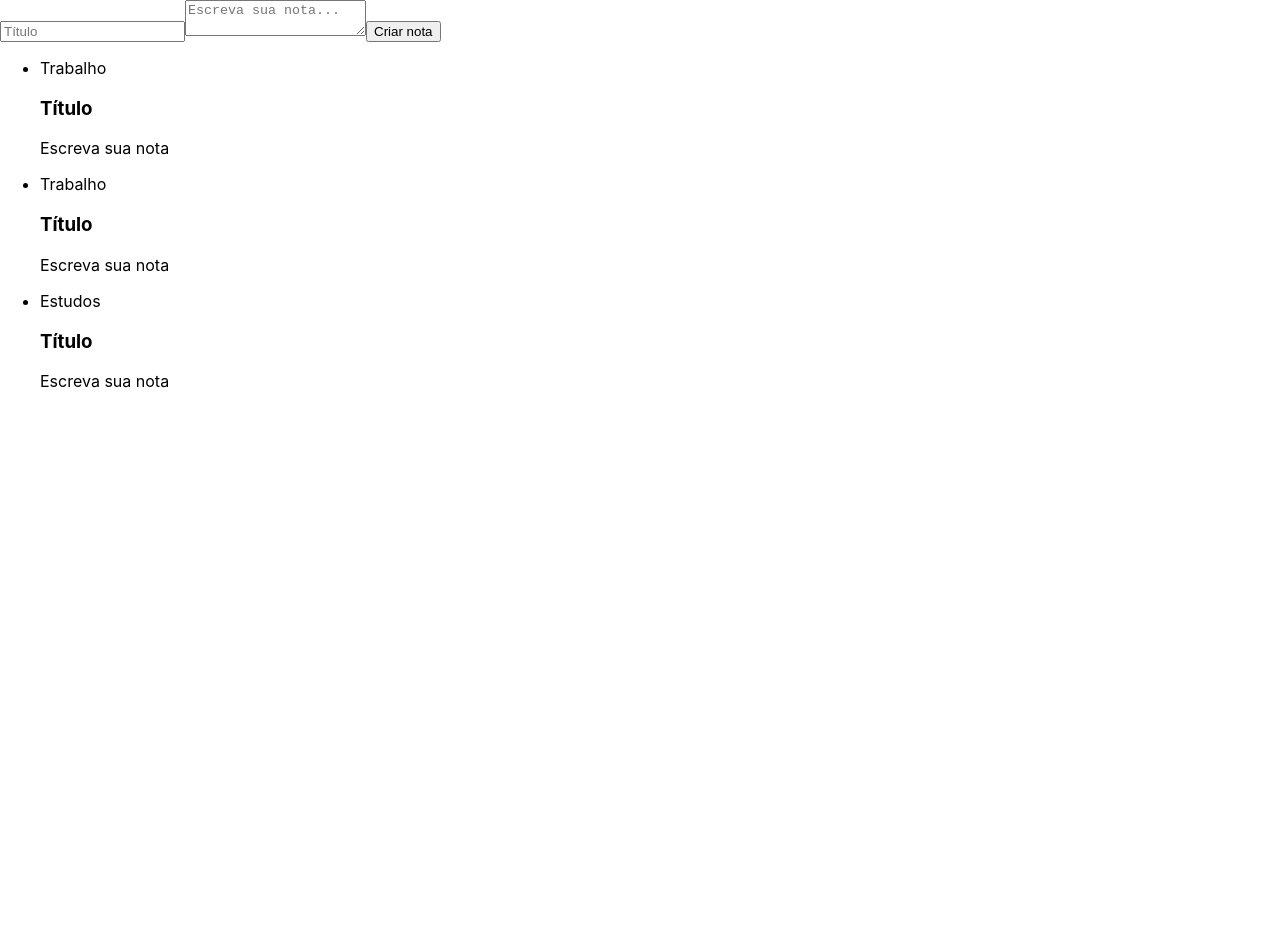
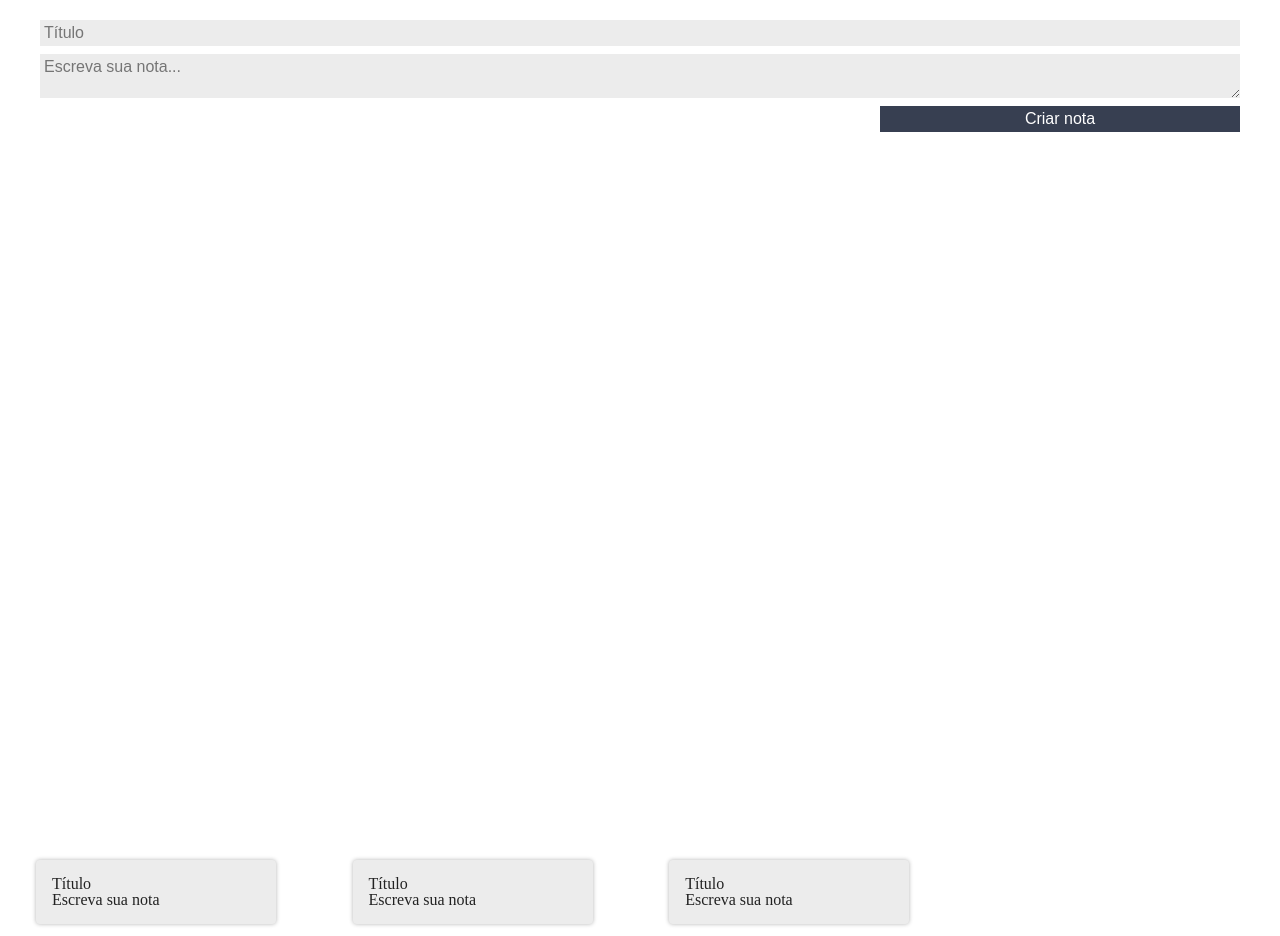
Before and after one commit to alexandrepalota/Alura-React-01-Ceep, a React (Create React App) app: page / in a window 1280 px wide. Before the commit the page ends 800 px from the top, so only its background shows below. Built offline with nearby package versions, Linux system fonts and the light colour scheme.

Commit message:
Aplicando estilos

```diff
--- /dev/null
+++ b/src/App.css
@@ -0,0 +1,11 @@
+.conteudo {
+    display: flex;
+  }
+
+  :root {
+    --primaria: #58a4b0;
+    --secundaria: #373f51;
+    --secundaria-ativa: #cccccc;
+    --fundo: #ffffff;
+    --fundo-detalhes: #ececec;
+  }
--- a/src/App.jsx
+++ b/src/App.jsx
@@ -1,6 +1,7 @@
 import { Component } from "react";
-import FormularioCadastro from "./components/FormularioCadastro";
-import ListaDeNotas from "./components/ListaDeNotas";
+import './App.css'
+import FormularioCadastro from "./components/FormularioCadastro/FormularioCadastro";
+import ListaDeNotas from "./components/ListaDeNotas/ListaDeNotas";
 class App extends Component {
   render() {
     return (
--- a/src/components/CardNota.jsx
+++ b/src/components/CardNota/CardNota.jsx
@@ -1,9 +1,10 @@
 import { Component } from "react";
+import "./estilo.css"
 
 class CardNota extends Component {
     render() {
         return (
-            <section>
+            <section className="card-nota">
                 <header>
                     <h3>Título</h3>
                 </header>
--- /dev/null
+++ b/src/components/CardNota/estilo.css
@@ -0,0 +1,27 @@
+.card-nota {
+    display: flex;
+    flex-direction: column;
+    align-items: flex-start;
+    justify-content: space-between;
+    background-color: var(--fundo-detalhes);
+    border-radius: 4px;
+    flex-wrap: wrap;
+    box-shadow: 0 0 4px rgba(0, 0, 0, 0.3);
+    padding: 16px;
+  }
+  .card-nota_cabecalho {
+    font-size: 1.1em;
+    display: flex;
+    justify-content: space-between;
+    align-items: center;
+  }
+
+  .card-nota_texto {
+    margin-top: 8px;
+    font-size: 1em;
+  }
+
+  .card-nota_titulo {
+    font-size: 1.2em;
+    margin-right: 12px;
+  }
--- a/src/components/FormularioCadastro.jsx
+++ /dev/null
@@ -1,15 +0,0 @@
-import { Component } from "react";
-
-class FormularioCadastro extends Component {
-    render() {
-        return (
-            <form>
-                <input type="text" placeholder="Título" />
-                <textarea placeholder="Escreva sua nota..." />
-                <button>Criar nota</button>
-            </form>
-        );
-    }
-}
-
-export default FormularioCadastro;
--- /dev/null
+++ b/src/components/FormularioCadastro/FormularioCadastro.jsx
@@ -0,0 +1,21 @@
+import { Component } from "react";
+import "./estilo.css"
+
+class FormularioCadastro extends Component {
+    render() {
+        return (
+            <form className="form-cadastro">
+                <input
+                    className="form-cadastro_input"
+                    type="text"
+                    placeholder="Título" />
+                <textarea
+                    className="form-cadastro_input"
+                    placeholder="Escreva sua nota..." />
+                <button className="form-cadastro_input form-cadastro_submit">Criar nota</button>
+            </form>
+        );
+    }
+}
+
+export default FormularioCadastro;
--- /dev/null
+++ b/src/components/FormularioCadastro/estilo.css
@@ -0,0 +1,29 @@
+.form-cadastro {
+    flex-grow: 2;
+    box-shadow: 0 0 4px rgba(0, 0, 0, 0.3);
+    z-index: 1;
+    min-height: 100vh;
+    display: flex;
+    flex-direction: column;
+    padding: 12px 40px;
+  }
+  .form-cadastro_input {
+    margin-top: 8px;
+    padding: 4px;
+    border: none;
+    background-color: var(--fundo-detalhes);
+    font-family: Arial, Helvetica, sans-serif;
+    font-weight: 100;
+  }
+
+  .form-cadastro_submit {
+    align-self: flex-end;
+    width: 30%;
+    background-color: var(--secundaria);
+    color: white;
+    font-weight: 400;
+  }
+
+  .form-cadastro_submit:active {
+    background-color: var(--secundaria-ativa);
+  }
--- a/src/components/ListaDeNotas.jsx
+++ b/src/components/ListaDeNotas/ListaDeNotas.jsx
@@ -1,14 +1,15 @@
 import React, { Component } from 'react';
-import CardNota from './CardNota';
+import CardNota from '../CardNota/CardNota';
+import "./estilo.css"
+
 class ListaDeNotas extends Component {
 
     render() {
         return (
-            <ul>
-                {Array.of("Trabalho", "Trabalho", "Estudos").map(categoria => {
+            <ul className='lista-notas'>
+                {Array.of("Trabalho", "Trabalho", "Estudos").map((categoria, index) => {
                     return (
-                        <li key={categoria}>
-                            <div>{categoria}</div>
+                        <li key={index} className='lista-notas_item'>
                             <CardNota />
                         </li>
                     )
--- /dev/null
+++ b/src/components/ListaDeNotas/estilo.css
@@ -0,0 +1,19 @@
+.lista-notas {
+    background-color: var(--fundo);
+    flex-grow: 3;
+    display: grid;
+    grid-template-columns: auto auto auto auto auto;
+    list-style-type: none;
+    padding-left: 24px;
+    padding-top: 24px;
+}
+/*
+Para evitar problemas com conflito de nomes, utilizamos a seguinte convenção:
+nome do componente seguido por _ e o nome da classe desejada
+*/
+.lista-notas_item {
+    margin: 12px;
+    max-width: 240px;
+    max-height: 400px;
+    display: inline;
+}
--- a/src/index.css
+++ b/src/index.css
@@ -1,13 +1,441 @@
-body {
+html,
+body,
+div,
+span,
+applet,
+object,
+iframe,
+h1,
+h2,
+h3,
+h4,
+h5,
+h6,
+p,
+blockquote,
+pre,
+a,
+abbr,
+acronym,
+address,
+big,
+cite,
+code,
+del,
+dfn,
+em,
+img,
+ins,
+kbd,
+q,
+s,
+samp,
+small,
+strike,
+strong,
+sub,
+sup,
+tt,
+var,
+b,
+u,
+i,
+center,
+dl,
+dt,
+dd,
+ol,
+ul,
+li,
+fieldset,
+form,
+label,
+legend,
+table,
+caption,
+tbody,
+tfoot,
+thead,
+tr,
+th,
+td,
+article,
+aside,
+canvas,
+details,
+embed,
+figure,
+figcaption,
+footer,
+header,
+hgroup,
+menu,
+nav,
+output,
+ruby,
+section,
+summary,
+time,
+mark,
+audio,
+video {
   margin: 0;
-  font-family: -apple-system, BlinkMacSystemFont, 'Segoe UI', 'Roboto', 'Oxygen',
-    'Ubuntu', 'Cantarell', 'Fira Sans', 'Droid Sans', 'Helvetica Neue',
-    sans-serif;
-  -webkit-font-smoothing: antialiased;
-  -moz-osx-font-smoothing: grayscale;
+  padding: 0;
+  border: 0;
+  font-size: 100%;
+  font: inherit;
+  vertical-align: baseline;
 }
 
-code {
-  font-family: source-code-pro, Menlo, Monaco, Consolas, 'Courier New',
-    monospace;
+/* make sure to set some focus styles for accessibility */
+:focus {
+  outline: 0;
 }
+
+/* HTML5 display-role reset for older browsers */
+article,
+aside,
+details,
+figcaption,
+figure,
+footer,
+header,
+hgroup,
+menu,
+nav,
+section {
+  display: block;
+}
+
+body {
+  line-height: 1;
+}
+
+ol,
+ul {
+  list-style: none;
+}
+
+blockquote,
+q {
+  quotes: none;
+}
+
+blockquote:before,
+blockquote:after,
+q:before,
+q:after {
+  content: "";
+  content: none;
+}
+
+table {
+  border-collapse: collapse;
+  border-spacing: 0;
+}
+
+input[type="search"]::-webkit-search-cancel-button,
+input[type="search"]::-webkit-search-decoration,
+input[type="search"]::-webkit-search-results-button,
+input[type="search"]::-webkit-search-results-decoration {
+  -webkit-appearance: none;
+  -moz-appearance: none;
+}
+
+input[type="search"] {
+  -webkit-appearance: none;
+  -moz-appearance: none;
+  -webkit-box-sizing: content-box;
+  -moz-box-sizing: content-box;
+  box-sizing: content-box;
+}
+
+textarea {
+  overflow: auto;
+  vertical-align: top;
+  resize: vertical;
+}
+
+/**
+ * Correct `inline-block` display not defined in IE 6/7/8/9 and Firefox 3.
+ */
+
+audio,
+canvas,
+video {
+  display: inline-block;
+  *display: inline;
+  *zoom: 1;
+  max-width: 100%;
+}
+
+/**
+ * Prevent modern browsers from displaying `audio` without controls.
+ * Remove excess height in iOS 5 devices.
+ */
+
+audio:not([controls]) {
+  display: none;
+  height: 0;
+}
+
+/**
+ * Address styling not present in IE 7/8/9, Firefox 3, and Safari 4.
+ * Known issue: no IE 6 support.
+ */
+
+[hidden] {
+  display: none;
+}
+
+/**
+ * 1. Correct text resizing oddly in IE 6/7 when body `font-size` is set using
+ *    `em` units.
+ * 2. Prevent iOS text size adjust after orientation change, without disabling
+ *    user zoom.
+ */
+
+html {
+  font-size: 100%; /* 1 */
+  -webkit-text-size-adjust: 100%; /* 2 */
+  -ms-text-size-adjust: 100%; /* 2 */
+}
+
+/**
+ * Address `outline` inconsistency between Chrome and other browsers.
+ */
+
+a:focus {
+  outline: thin dotted;
+}
+
+/**
+ * Improve readability when focused and also mouse hovered in all browsers.
+ */
+
+a:active,
+a:hover {
+  outline: 0;
+}
+
+/**
+ * 1. Remove border when inside `a` element in IE 6/7/8/9 and Firefox 3.
+ * 2. Improve image quality when scaled in IE 7.
+ */
+
+img {
+  border: 0; /* 1 */
+  -ms-interpolation-mode: bicubic; /* 2 */
+}
+
+/**
+ * Address margin not present in IE 6/7/8/9, Safari 5, and Opera 11.
+ */
+
+figure {
+  margin: 0;
+}
+
+/**
+ * Correct margin displayed oddly in IE 6/7.
+ */
+
+form {
+  margin: 0;
+}
+
+/**
+ * Define consistent border, margin, and padding.
+ */
+
+fieldset {
+  border: 1px solid #c0c0c0;
+  margin: 0 2px;
+  padding: 0.35em 0.625em 0.75em;
+}
+
+/**
+ * 1. Correct color not being inherited in IE 6/7/8/9.
+ * 2. Correct text not wrapping in Firefox 3.
+ * 3. Correct alignment displayed oddly in IE 6/7.
+ */
+
+legend {
+  border: 0; /* 1 */
+  padding: 0;
+  white-space: normal; /* 2 */
+  *margin-left: -7px; /* 3 */
+}
+
+/**
+ * 1. Correct font size not being inherited in all browsers.
+ * 2. Address margins set differently in IE 6/7, Firefox 3+, Safari 5,
+ *    and Chrome.
+ * 3. Improve appearance and consistency in all browsers.
+ */
+
+button,
+input,
+select,
+textarea {
+  font-size: 100%; /* 1 */
+  margin: 0; /* 2 */
+  vertical-align: baseline; /* 3 */
+  *vertical-align: middle; /* 3 */
+}
+
+/**
+ * Address Firefox 3+ setting `line-height` on `input` using `!important` in
+ * the UA stylesheet.
+ */
+
+button,
+input {
+  line-height: normal;
+}
+
+/**
+ * Address inconsistent `text-transform` inheritance for `button` and `select`.
+ * All other form control elements do not inherit `text-transform` values.
+ * Correct `button` style inheritance in Chrome, Safari 5+, and IE 6+.
+ * Correct `select` style inheritance in Firefox 4+ and Opera.
+ */
+
+button,
+select {
+  text-transform: none;
+}
+
+/**
+ * 1. Avoid the WebKit bug in Android 4.0.* where (2) destroys native `audio`
+ *    and `video` controls.
+ * 2. Correct inability to style clickable `input` types in iOS.
+ * 3. Improve usability and consistency of cursor style between image-type
+ *    `input` and others.
+ * 4. Remove inner spacing in IE 7 without affecting normal text inputs.
+ *    Known issue: inner spacing remains in IE 6.
+ */
+
+button,
+html input[type="button"], /* 1 */
+input[type="reset"],
+input[type="submit"] {
+  -webkit-appearance: button; /* 2 */
+  cursor: pointer; /* 3 */
+  *overflow: visible; /* 4 */
+}
+
+/**
+ * Re-set default cursor for disabled elements.
+ */
+
+button[disabled],
+html input[disabled] {
+  cursor: default;
+}
+
+/**
+ * 1. Address box sizing set to content-box in IE 8/9.
+ * 2. Remove excess padding in IE 8/9.
+ * 3. Remove excess padding in IE 7.
+ *    Known issue: excess padding remains in IE 6.
+ */
+
+input[type="checkbox"],
+input[type="radio"] {
+  box-sizing: border-box; /* 1 */
+  padding: 0; /* 2 */
+  *height: 13px; /* 3 */
+  *width: 13px; /* 3 */
+}
+
+/**
+ * 1. Address `appearance` set to `searchfield` in Safari 5 and Chrome.
+ * 2. Address `box-sizing` set to `border-box` in Safari 5 and Chrome
+ *    (include `-moz` to future-proof).
+ */
+
+input[type="search"] {
+  -webkit-appearance: textfield; /* 1 */
+  -moz-box-sizing: content-box;
+  -webkit-box-sizing: content-box; /* 2 */
+  box-sizing: content-box;
+}
+
+/**
+ * Remove inner padding and search cancel button in Safari 5 and Chrome
+ * on OS X.
+ */
+
+input[type="search"]::-webkit-search-cancel-button,
+input[type="search"]::-webkit-search-decoration {
+  -webkit-appearance: none;
+}
+
+/**
+ * Remove inner padding and border in Firefox 3+.
+ */
+
+button::-moz-focus-inner,
+input::-moz-focus-inner {
+  border: 0;
+  padding: 0;
+}
+
+/**
+ * 1. Remove default vertical scrollbar in IE 6/7/8/9.
+ * 2. Improve readability and alignment in all browsers.
+ */
+
+textarea {
+  overflow: auto; /* 1 */
+  vertical-align: top; /* 2 */
+}
+
+/**
+ * Remove most spacing between table cells.
+ */
+
+table {
+  border-collapse: collapse;
+  border-spacing: 0;
+}
+
+html,
+button,
+input,
+select,
+textarea {
+  color: #222;
+}
+
+::-moz-selection {
+  background: #b3d4fc;
+  text-shadow: none;
+}
+
+::selection {
+  background: #b3d4fc;
+  text-shadow: none;
+}
+
+img {
+  vertical-align: middle;
+}
+
+fieldset {
+  border: 0;
+  margin: 0;
+  padding: 0;
+}
+
+textarea {
+  resize: vertical;
+}
+
+.chromeframe {
+  margin: 0.2em 0;
+  background: #ccc;
+  color: #000;
+  padding: 0.2em 0;
+}
```
